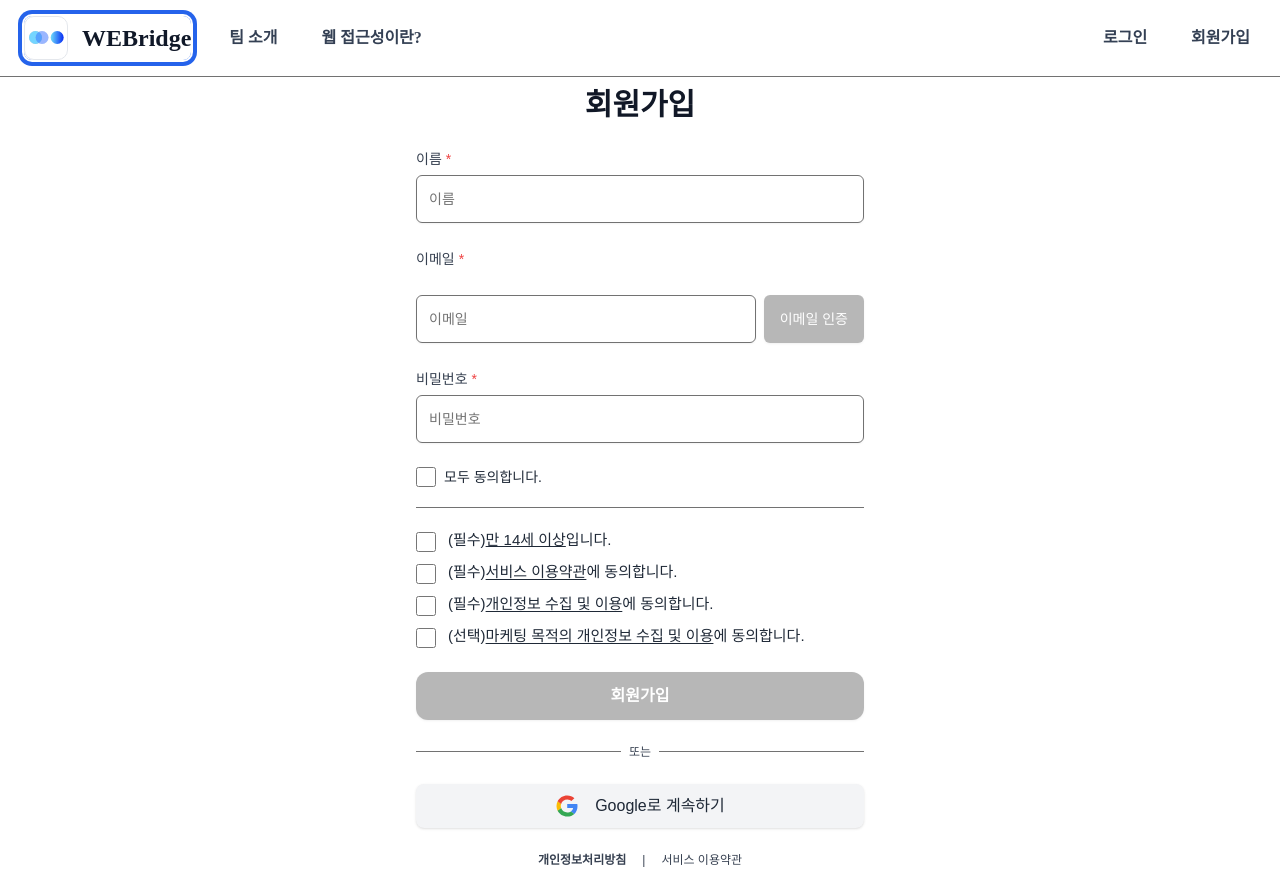
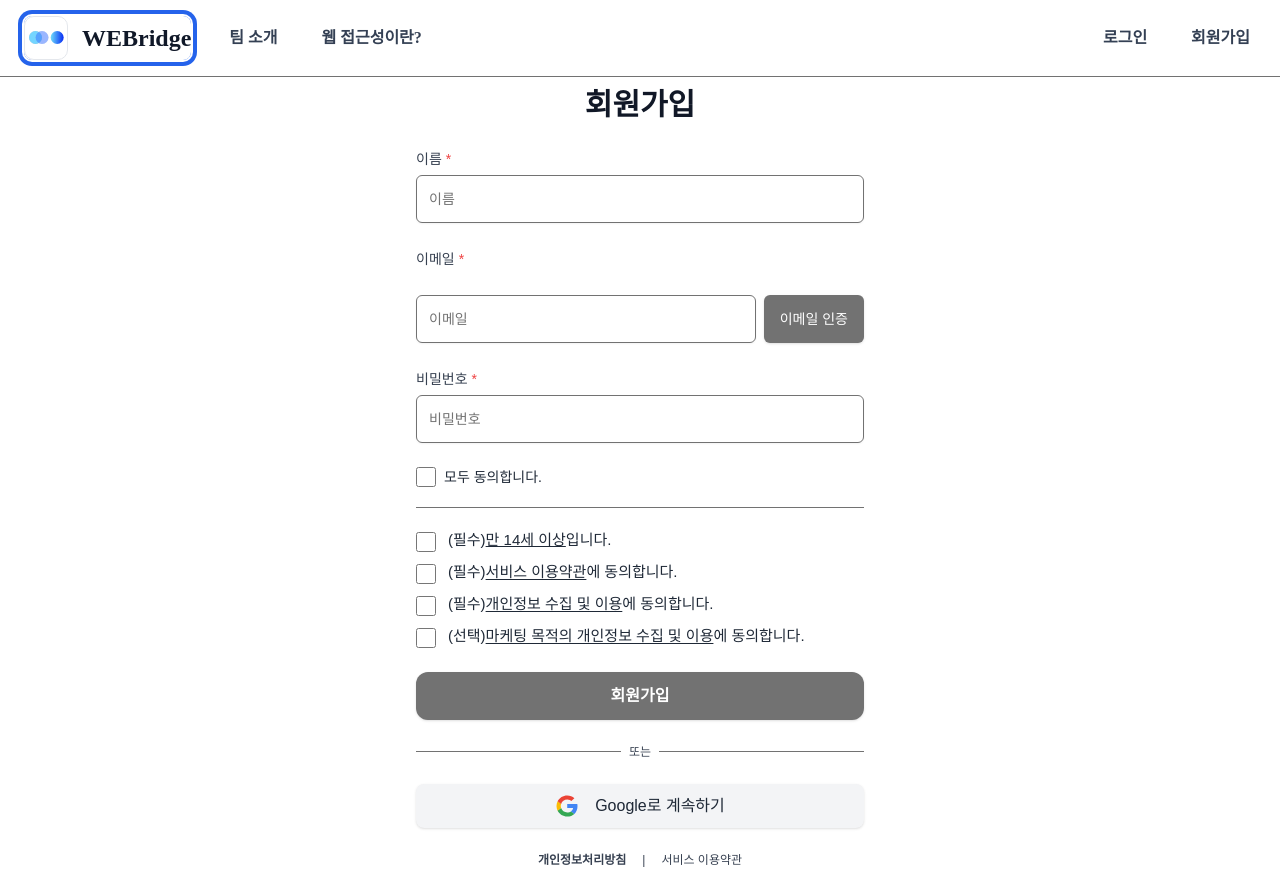
Before and after one commit to inable-it/webridge-frontend, a React (Vite) app: page /signup in a window 1280 px wide. Built offline with nearby package versions, Linux system fonts and the light colour scheme.

Commit message:
refactor: 명도대비_버튼 disabled 조건 수정

```diff
--- a/src/components/ui/button.tsx
+++ b/src/components/ui/button.tsx
@@ -5,7 +5,7 @@
 import { cn } from "@/lib/utils"
 
 const buttonVariants = cva(
-  "inline-flex items-center justify-center gap-2 whitespace-nowrap rounded-md text-sm font-medium transition-colors focus-visible:outline-none focus-visible:ring-1 focus-visible:ring-ring disabled:pointer-events-none disabled:opacity-50 [&_svg]:pointer-events-none [&_svg]:size-4 [&_svg]:shrink-0",
+  "inline-flex items-center justify-center gap-2 whitespace-nowrap rounded-md text-sm font-medium transition-colors focus-visible:outline-none focus-visible:ring-1 focus-visible:ring-ring disabled:pointer-events-none [&_svg]:pointer-events-none [&_svg]:size-4 [&_svg]:shrink-0",
   {
     variants: {
       variant: {
```
